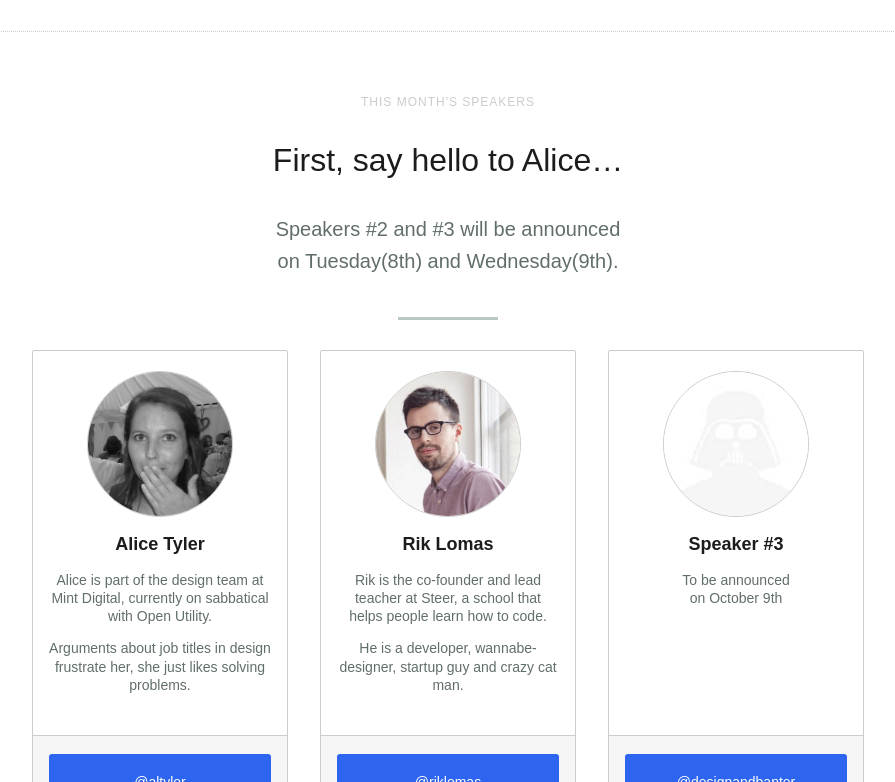
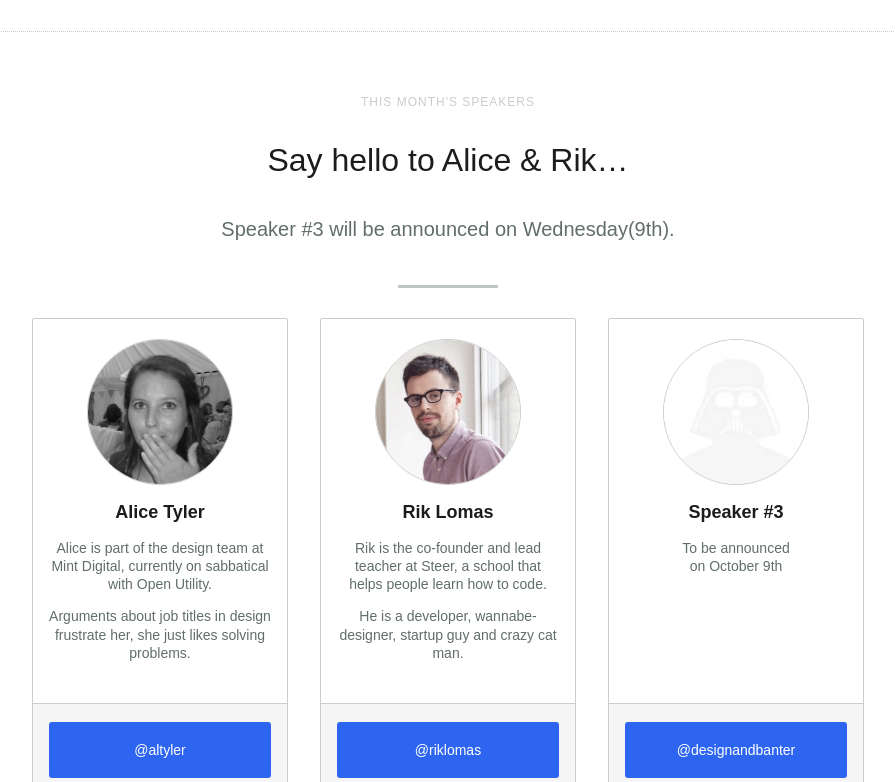
Before and after one commit to design-and-banter/db-dotcom, a Jekyll site: the page built from index.html, in a window 1280 px wide and 900 px high, scrolled down 1167 px, cut to the strip 118-900 px from the top of the window. Shown: the whole strip, without its empty margins (192-1087 px from the left). Built offline with Jekyll 4.4.1, drawn with Linux system fonts in a browser that asks for light colours; nearby versions of some CDN libraries; comment, search, counter and statistics services are not loaded.

Commit message:
Copy change

```diff
--- a/_includes/event.html
+++ b/_includes/event.html
@@ -29,8 +29,8 @@
 
       <section class="speakers" id="speakers">
         <span class="strap">This month's speakers</span>
-        <h1>First, say hello to Alice&hellip;</h1>
-        <h2>Speakers #2 and #3 will be announced <br/>on Tuesday(8th) and Wednesday(9th).</h2>
+        <h1>Say hello to Alice &amp; Rik&hellip;</h1>
+        <h2>Speaker #3 will be announced on Wednesday(9th).</h2>
         <ul>
 
 
```
